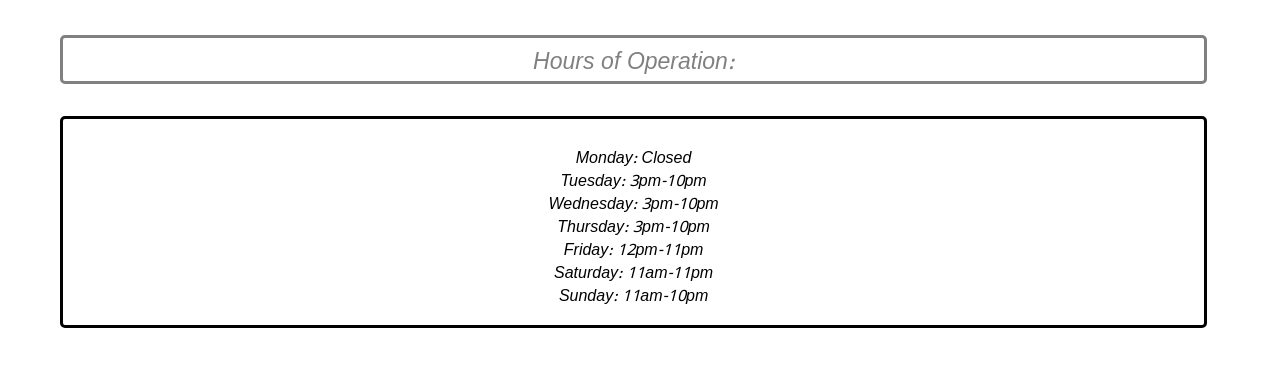
After one commit to CSUSM-Web-Dev-F2016/f2016-Sem_Project, a PHP site: page /hours.html in a window 1280 px wide. The commit adds this page. Shown: the top 367 px of the page. Run offline with PHP 8.4, Linux system fonts and the light colour scheme; some web fonts are replaced.

Commit message:
added first draft of address, hours, & message

```diff
--- a/Final Version/EmptyForm.css
+++ b/Final Version/EmptyForm.css
@@ -11,7 +11,6 @@ body{
      display: flex;
      padding-top: 35px;
 }
-
 
 .formTitle{
     font-size: 23px;
--- a/Final Version/breweryPage.html
+++ b/Final Version/breweryPage.html
@@ -61,7 +61,7 @@
 				</div>
 				<div class="table">
 					<div class="smalltableCell">
-						<a onclick="showSRC('hours.html')">
+						<a onclick="showSRC('hours.html')"> <!-- hours link -->
 							<div class="tableCell img">
 								<img class="smalltableCell" src="https://github.com/CSUSM-Web-Dev-F2016/f2016-Sem_Project/blob/Tizzle/Final%20Version/Local_Images/time.png?raw=true"
 									alt="Logo">
@@ -83,7 +83,7 @@
 						</a>
 					</div>
 					<div class="smalltableCell">
-						<a onclick="showSRC('PageNotFound.html')">
+						<a onclick="showSRC('address.html')"> <!-- address -->
 							<div class="tableCell img">
 								<img class="smalltableCell" src="https://github.com/CSUSM-Web-Dev-F2016/f2016-Sem_Project/blob/Tizzle/Final%20Version/Local_Images/location.png?raw=true"
 									alt="Logo">
@@ -116,7 +116,7 @@
 						</a>
 					</div>
 					<div class="smalltableCell">
-						<a onclick="showSRC('PageNotFound.html')">
+						<a onclick="showSRC('message.html')"> <!-- message link -->
 							<div class="tableCell img">
 								<img class="smalltableCell" src="https://github.com/CSUSM-Web-Dev-F2016/f2016-Sem_Project/blob/Tizzle/Final%20Version/Local_Images/message.png?raw=true"
 									alt="Logo">
--- /dev/null
+++ b/Final Version/hours.css
@@ -0,0 +1,41 @@
+body{
+}
+
+.emptyForm{
+	height: auto;
+	width: 99%;
+	text-align: center;
+	padding-top: 35px;
+	position: absolute;
+	display: flex;
+	flex-direction: column;
+}
+
+.title{
+	font-size: 23px;
+	width: 90%;
+	margin: auto;
+	font-weight: lighter;
+	font-style: italic;
+	background-color: inherit;
+	color: gray;
+	text-align: center;
+  	padding-top: 10px;
+  	display: flex;
+	justify-content: center;
+	border: solid;
+	border-radius: 5px;
+}
+
+.hours{
+	font-style: italic;
+	width: 90%;
+	margin: auto;
+	padding-top: 8px;
+	padding-bottom: 15px;
+	text-align: center;
+	display: flex;
+	justify-content: center;
+	border: solid;
+	border-radius: 5px;
+}
--- /dev/null
+++ b/Final Version/hours.html
@@ -0,0 +1,27 @@
+<!Doctype html>
+<html lang="en">
+<!-- hours page html-->
+
+	<head>
+		<meta charset="utf-8">
+		<title>Hours</title> <!-- title the page -->
+		<link rel="stylesheet" type="text/css" href="hours.css"> <!-- link to settings.css -->
+		<link rel="stylesheet" href="BasicPage.css" type="text/css">
+		<script src="hours.js"></script> <!-- ready up script magic -->
+	</head>
+
+	<body>
+		<div class="emptyForm">
+			<div class="title">Hours of Operation:</div>
+			<p><div class="hours">
+				<br>Monday: Closed
+				<br>Tuesday: 3pm-10pm
+				<br>Wednesday: 3pm-10pm
+				<br>Thursday: 3pm-10pm
+				<br>Friday: 12pm-11pm
+				<br>Saturday: 11am-11pm
+				<br>Sunday: 11am-10pm
+			</div><p>
+		</div>
+	</body>
+	</html>
```
Also changed, not shown: Final Version/address.css (added, +24 -0 lines), Final Version/address.html (added, +19 -0 lines), Final Version/message.css (added, +45 -0 lines), Final Version/message.html (added, +23 -0 lines).
